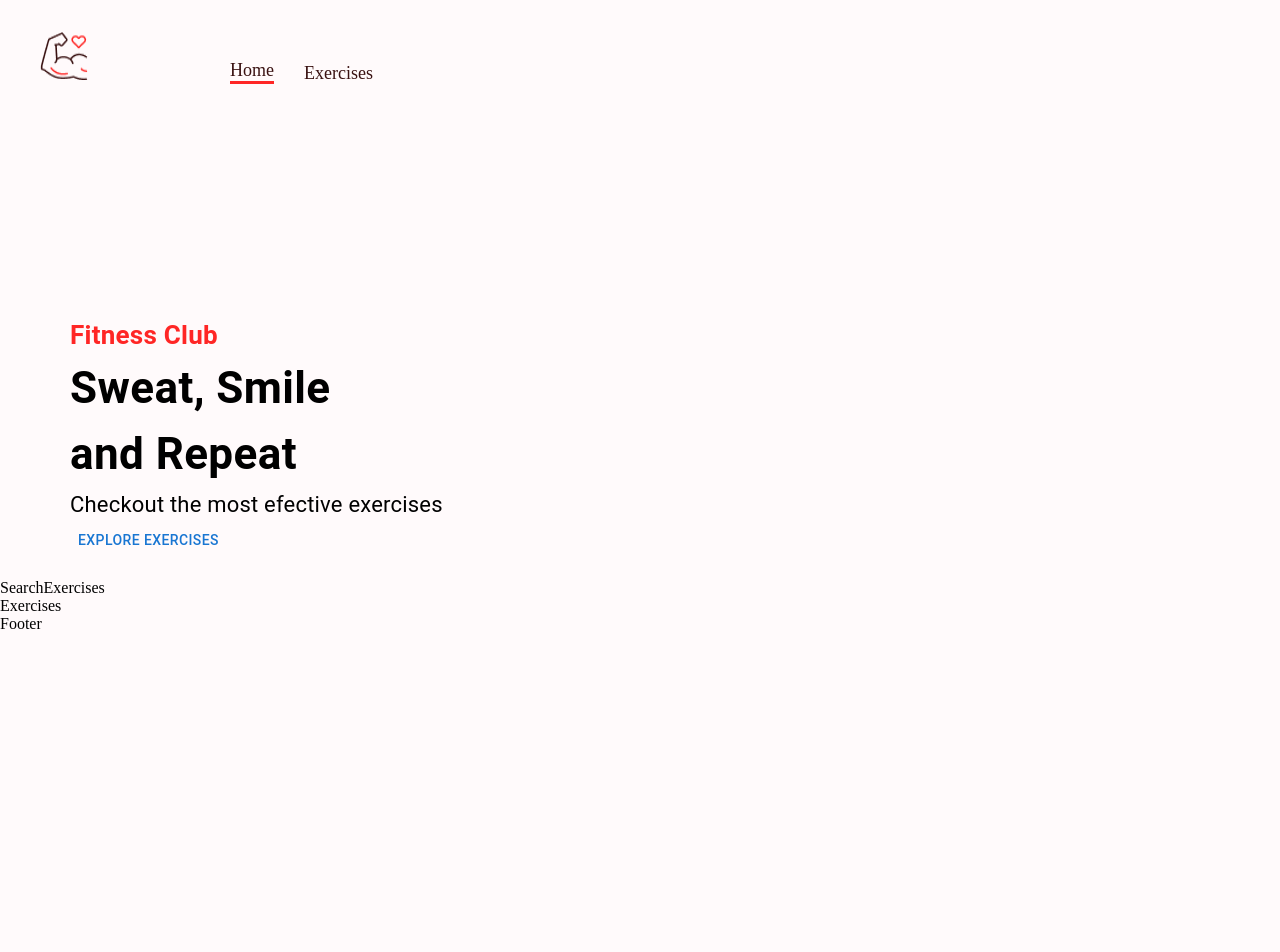
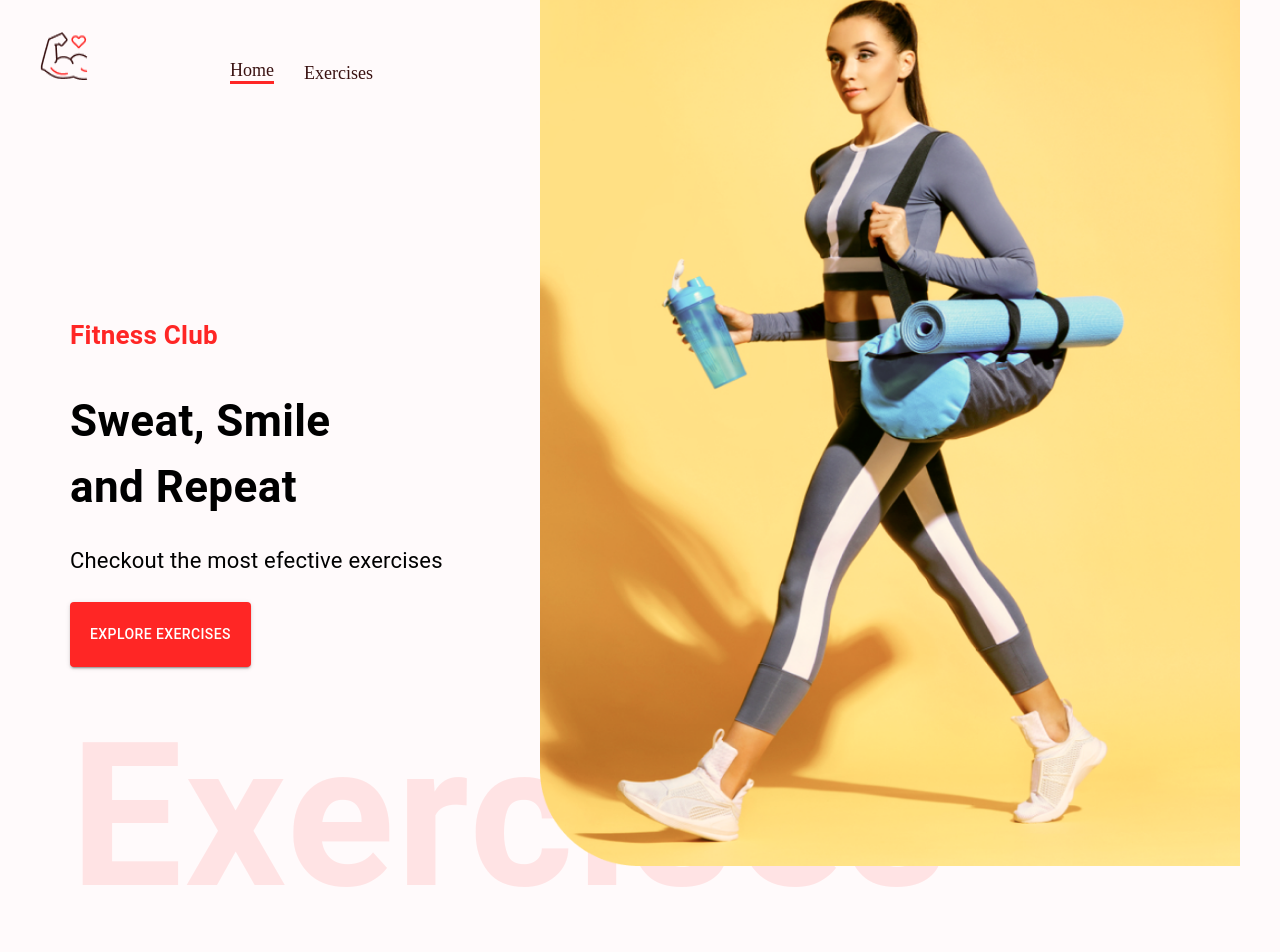
Before and after one commit to ydv-ankit/GYM-Fitness, a React (Create React App) app: page / in a window 1280 px wide. Shown: the top 952 px of the page. Before the commit the page ends 800 px from the top, so only its background shows below. Built offline with nearby package versions, Linux system fonts and the light colour scheme.

Commit message:
add: elements

```diff
--- a/src/components/HeroBanner.js
+++ b/src/components/HeroBanner.js
@@ -1,5 +1,6 @@
 import React from 'react'
 import {Box, Stack, Typography, Button} from '@mui/material'
+import HeroBannerImage from './../assets/images/banner.png'
 
 const HeroBanner = () => {
   return (
@@ -13,17 +14,28 @@
         <Typography
             fontWeight={700}
             sx={{ fontSize: { lg: '44px', xs:'40px' }}}
+            mb="23px" mt="33px"
         >
             Sweat, Smile <br/> and Repeat
         </Typography>
         <Typography
             fontSize="22px"
-            lineHeight="35px"
-        >
+            lineHeight="35px" mb={3}>
             Checkout the most efective exercises
         </Typography>
-        <Button>Explore Exercises</Button>
+        <Button href='#exercises' variant='contained' color='error' sx={{backgroundColor: '#ff2625', padding:"20px"}}>Explore Exercises</Button>
+        <Typography
+          fontWeight={600}
+          color='#ff2625'
+          sx={{
+              opacity: 0.1,
+              display: {lg: 'block', xs: 'none'}
+            }}
+          fontSize="200px"
+          >Exercises</Typography>
+        <img src={HeroBannerImage} alt="banner" className='hero-banner-img' />
     </Box>
+
   )
 }
 
```
